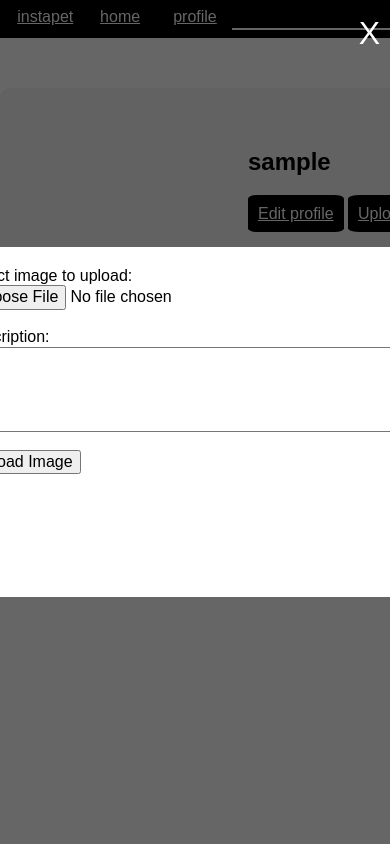
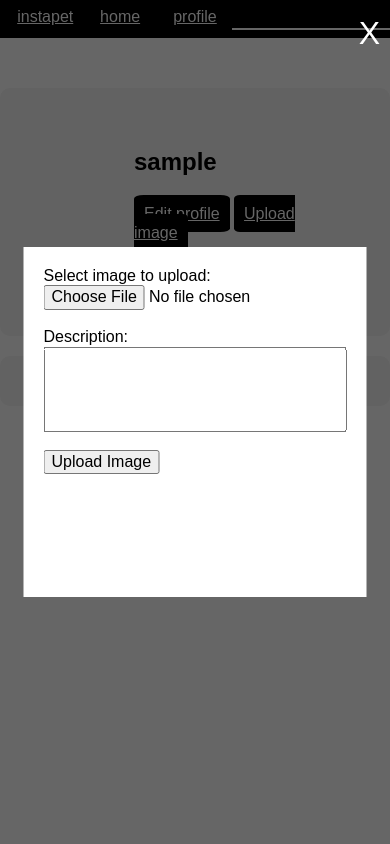
Before and after one commit to dielanophals/PHP-Project, a PHP site: the page made by profile.php in a window 390 px wide; the page is wider, and only the part inside the window is pictured. Run offline with PHP 8.4, Linux system fonts and the light colour scheme; the visitor is signed in with stand-in values (Sample User, id 1); data that the repository does not hold is empty.

Commit message:
fixed resting responsive issues

```diff
--- a/css/profile.css
+++ b/css/profile.css
@@ -7,6 +7,7 @@
     display: flex;
     flex-flow: row nowrap;
     justify-content: space-around;
+    max-width:100%;
 }
 
 .profile {
@@ -48,6 +49,7 @@
   flex-flow: row wrap;
   justify-content: space-evenly;
   padding:25px 15px;
+  max-width:100%;
 }
 
 .profilePosts a{
@@ -56,6 +58,8 @@
 
 .userPosts {
   width:100%;
+  height:350px;
+  background-size: cover;
 }
 
 .userPosts img {
@@ -104,7 +108,7 @@
   left: 50%;
   top: 50%;
   transform: translate(-50%, -50%);
-  width:500px;
+  max-width:500px;
   height:350px;
   background: white;
   padding:20px;
--- a/profile.php
+++ b/profile.php
@@ -70,8 +70,8 @@
         $sup = new ShowUserPosts();
         foreach($sup->getUserPosts($_SESSION["userID"]) as $p){
           echo '<a href="?image='. $p['id'] .'">';
-          echo '<div class="userPosts">';
-          echo '<img src="' . $p['image'] . '">';
+          echo '<div class="userPosts" style="background:url(' . $p['image'] . '); background-size: cover; background-position: center;">';
+          // echo '<img src="' . $p['image'] . '">';
           echo '</div>';
           echo '</a>';
         }
```
